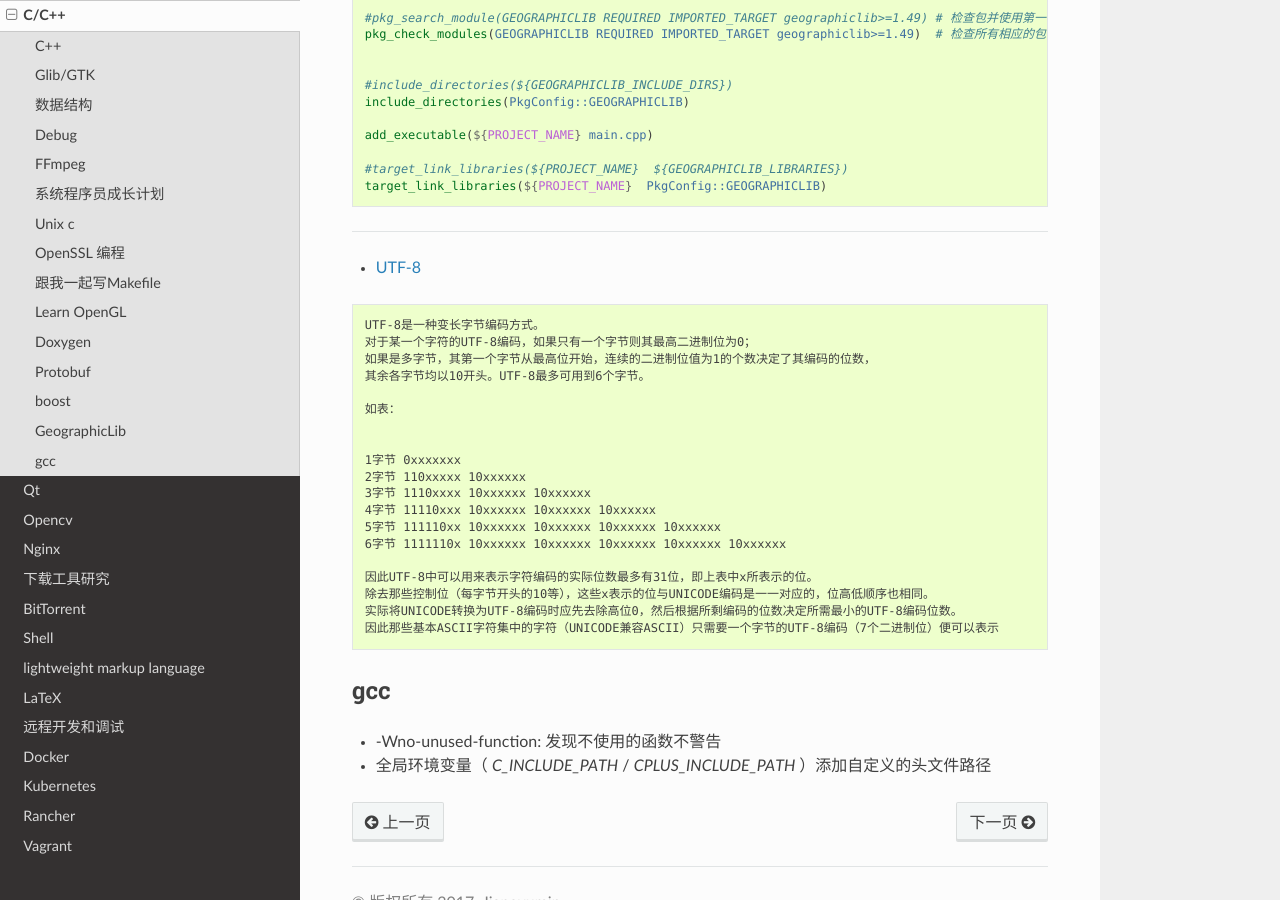
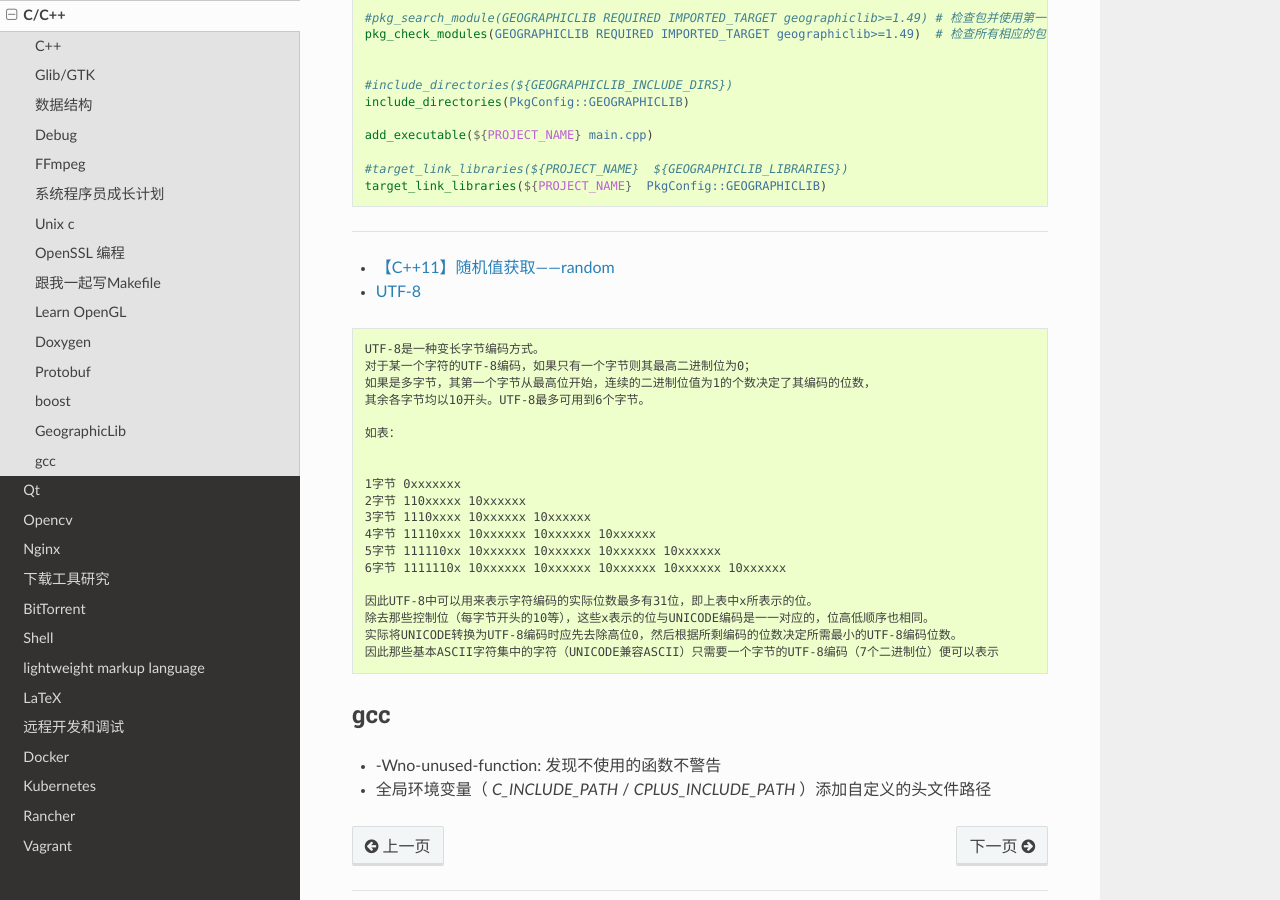
Before and after one commit to my-rds-store/my_space, a Sphinx documentation site: the page built from source/cpp/index.rst, in a window 1280 px wide and 900 px high, scrolled down 3227 px. Built offline with Sphinx 7.4.7 and the Read the Docs theme 2.0.0, drawn with Linux system fonts in a browser that asks for light colours.

Commit message:
update ...

```diff
--- a/source/cpp/index.rst
+++ b/source/cpp/index.rst
@@ -188,6 +188,9 @@ GeographicLib
 
 -------
 
+* `【C++11】随机值获取——random <https://www.jianshu.com/p/05863a00af8d>`_
+
+
 * `UTF-8 <http://www.cnblogs.com/chenwenbiao/archive/2011/08/11/2134503.html>`_
 
 
```
